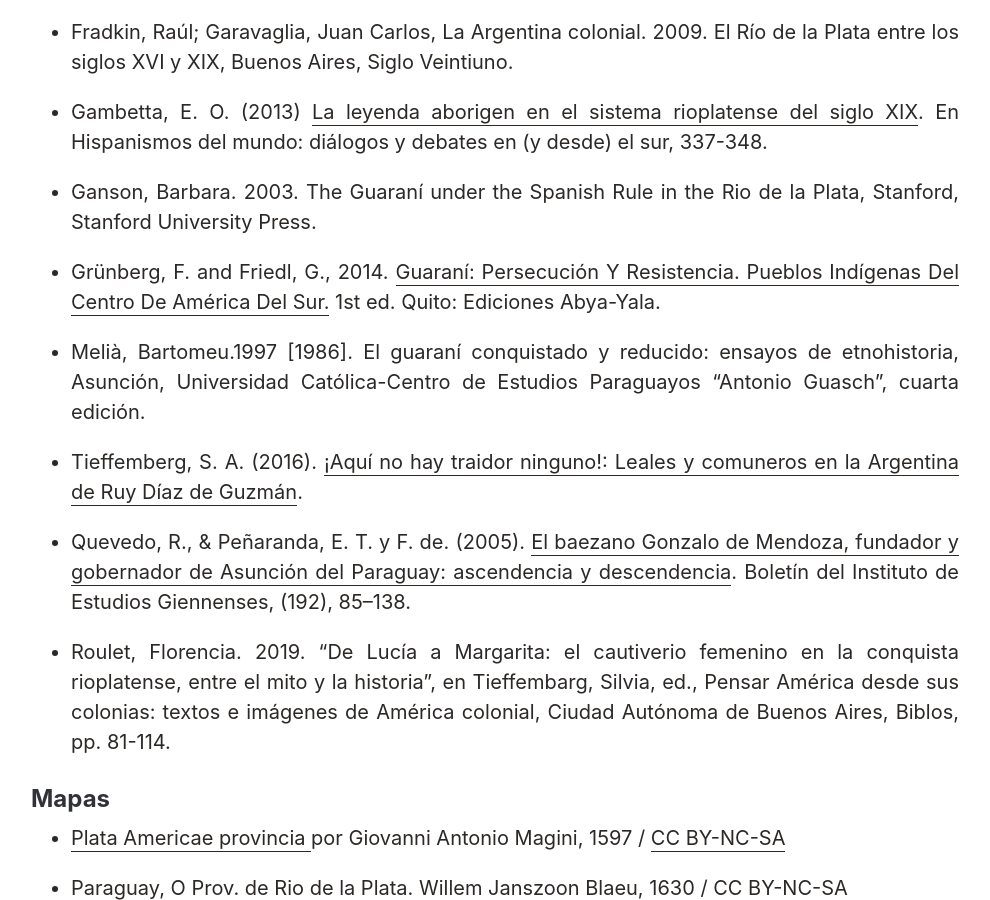
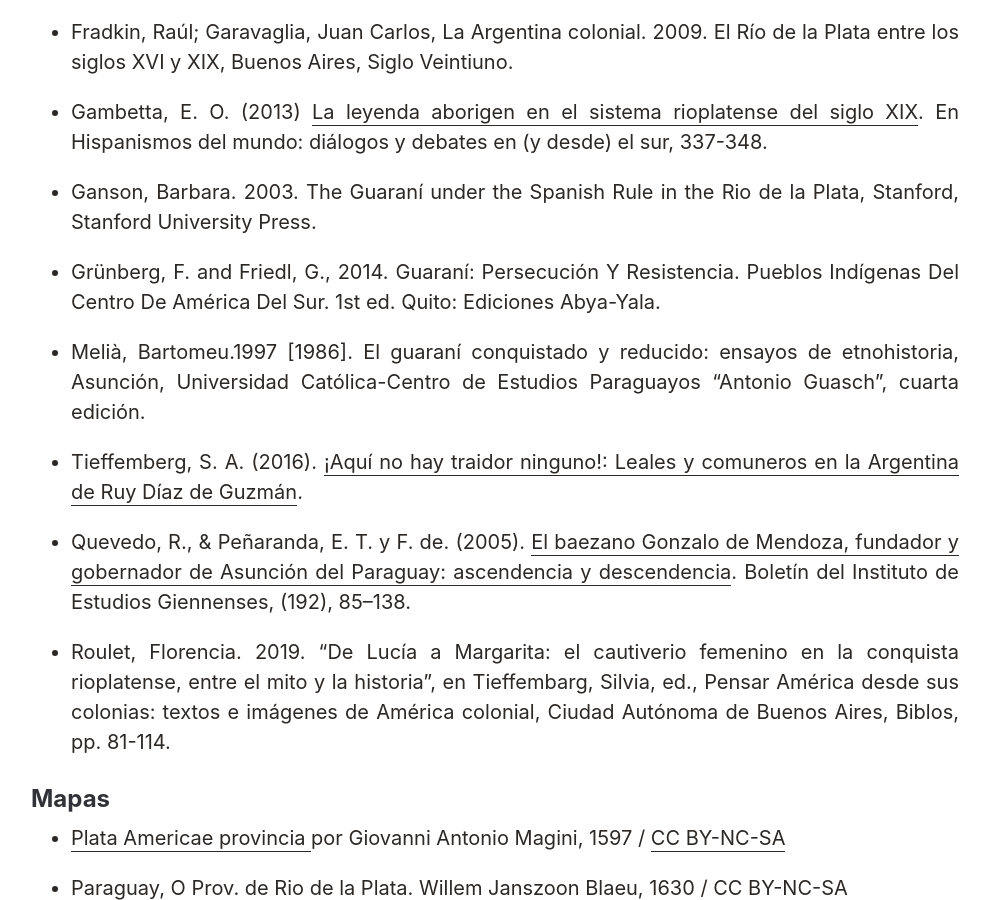
Before and after one commit to hdlabconicet/La-Argentina-Manuscrita, a Jekyll site: the page built from _recursos/05-biblio.md, in a window 1280 px wide and 900 px high, scrolled down 1233 px. Shown: the whole window, without its empty margins (145-1135 px from the left). Built offline with Jekyll 4.4.1, drawn with Linux system fonts in a browser that asks for light colours; nearby versions of some CDN libraries; part of the change alters nothing that is shown.

```diff
--- a/_recursos/05-biblio.md
+++ b/_recursos/05-biblio.md
@@ -31,15 +31,15 @@ icon: book
 
 * Fradkin, Raúl; Garavaglia, Juan Carlos, La Argentina colonial. 2009. El Río de la Plata entre los siglos XVI y XIX, Buenos Aires, Siglo Veintiuno.
 
-* Gambetta, E. O. (2013) [La leyenda aborigen en el sistema rioplatense del siglo XIX](http://www.uba.ar/aihbuenosaires2013/actas/seccion6/La%20leyenda%20aborigen%20en%20el%20sistema%20rioplatense%20del%20siglo%20XIX_ORTIZ%20GAMBETTA,%20Eugenia/La%20leyenda%20aborigen_ORTIZ%20GAMBETTA,%20Eugenia.pdf). En Hispanismos del mundo: diálogos y debates en (y desde) el sur, 337-348.
+* Gambetta, E. O. (2013) [La leyenda aborigen en el sistema rioplatense del siglo XIX](cvc.cervantes.es/Literatura/aih/pdf/18/aih_18_2_02_05_35.pdf). En Hispanismos del mundo: diálogos y debates en (y desde) el sur, 337-348.
 
 * Ganson, Barbara. 2003.  The Guaraní under the Spanish Rule in the Rio de la Plata, Stanford, Stanford University Press.
 
-* Grünberg, F. and Friedl, G., 2014. [Guaraní: Persecución Y Resistencia. Pueblos Indígenas Del Centro De América Del Sur.](http://guarani.roguata.com/sites/default/files/text/file/uid110/grunberg-guarani2014.pdf) 1st ed. Quito: Ediciones Abya-Yala.
+* Grünberg, F. and Friedl, G., 2014. Guaraní: Persecución Y Resistencia. Pueblos Indígenas Del Centro De América Del Sur. 1st ed. Quito: Ediciones Abya-Yala.
 
 * Melià, Bartomeu.1997 [1986]. El guaraní conquistado y reducido: ensayos de etnohistoria, Asunción, Universidad Católica-Centro de Estudios Paraguayos "Antonio Guasch", cuarta edición.
 
-* Tieffemberg, S. A. (2016). [¡Aquí no hay traidor ninguno!: Leales y comuneros en la Argentina de Ruy Díaz de Guzmán](https://ri.conicet.gov.ar/handle/11336/90944).
+* Tieffemberg, S. A. (2016). [¡Aquí no hay traidor ninguno!: Leales y comuneros en la Argentina de Ruy Díaz de Guzmán](https://ri.conicet.gov.ar/bitstream/handle/11336/52425/Tieffemberg%20B.pdf?sequence=5&isAllowed=y).
 
 * Quevedo, R., & Peñaranda, E. T. y F. de. (2005). [El baezano Gonzalo de Mendoza, fundador y gobernador de Asunción del Paraguay: ascendencia y descendencia](https://dialnet.unirioja.es/servlet/articulo?codigo=1983914). Boletín del Instituto de Estudios Giennenses, (192), 85–138.
 
```
